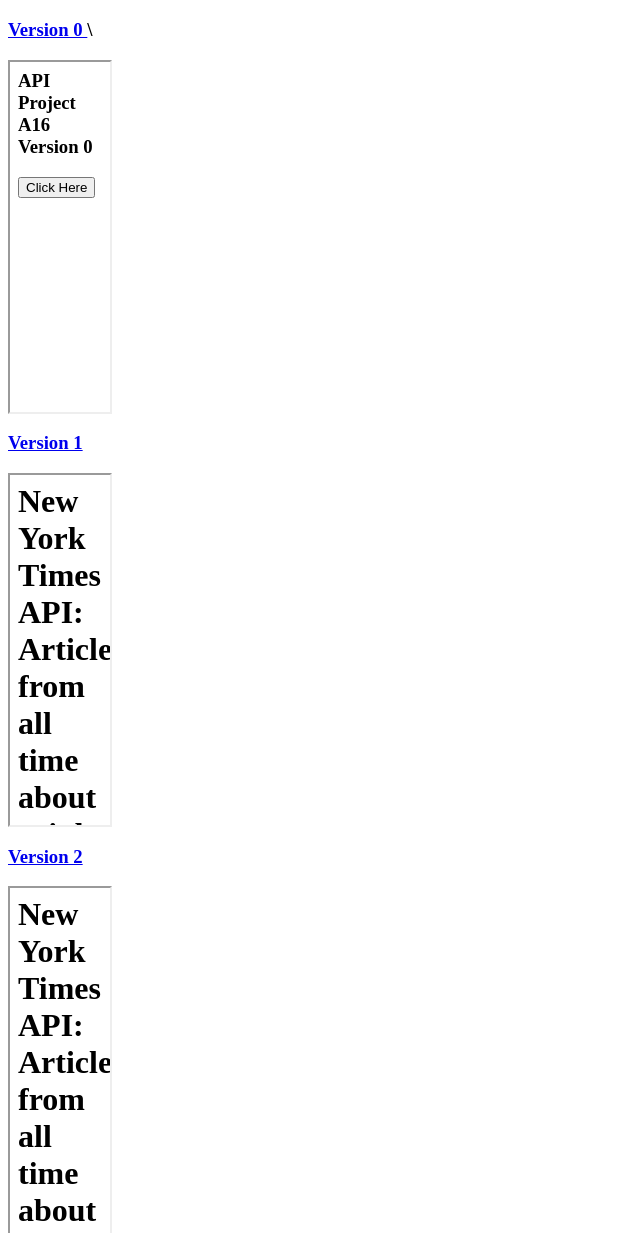
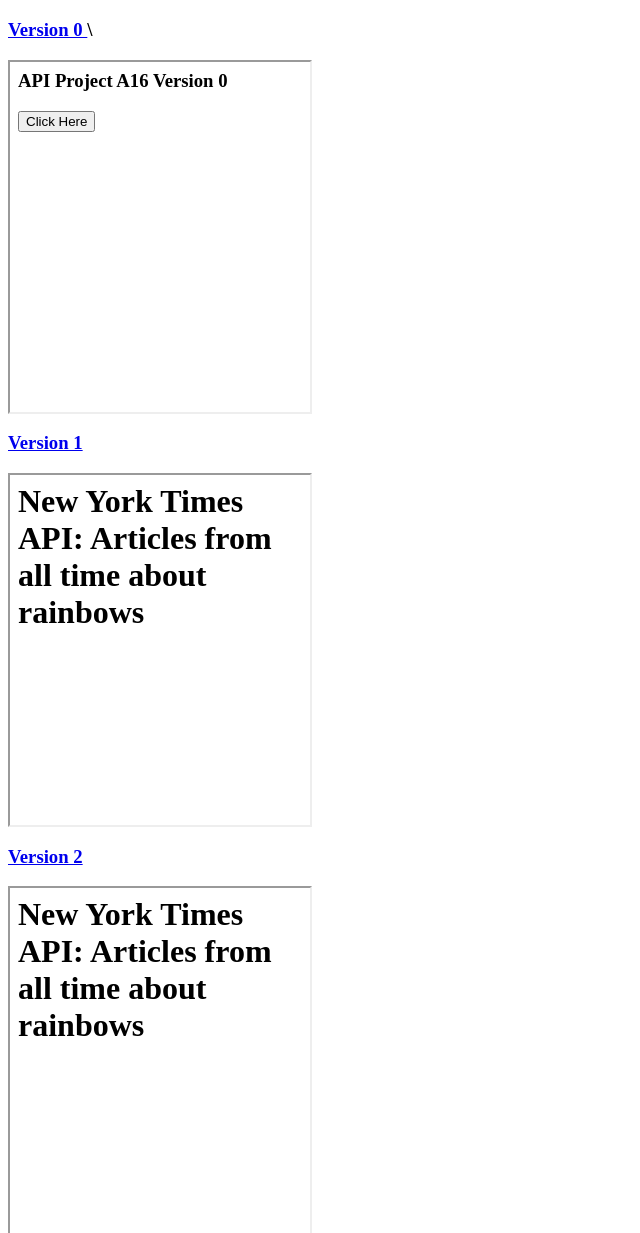
Before and after one commit to aqilrafi/project-2, a plain HTML site: page index.html in a window 1280 px wide. Shown: the part 87-1320 px from the top of the page, without its empty margins (0-640 px from the left). Drawn offline with nearby package versions, Linux system fonts and the light colour scheme; no server answers.

Commit message:
Update index.html

```diff
--- a/index.html
+++ b/index.html
@@ -7,16 +7,16 @@
 
     <h1>Project 2: API's</h1>
 <h3><a href="version0.html">Version 0 </a>\</h3>
-<iframe src="version0.html" height="350px" width="100px"></iframe>
+<iframe src="version0.html" height="350px" width="300px"></iframe>
 
 <h3><a href="version1.html">Version 1 </a>  </h3>
-<iframe src="version1.html" height="350px" width="100px"></iframe>
+<iframe src="version1.html" height="350px" width="300px"></iframe>
 
 <h3><a href="version2.html">Version 2 </a> </h3>
-<iframe src="version2.html" height="350px" width="100px"></iframe>
+<iframe src="version2.html" height="350px" width="300px"></iframe>
 
 <h3><a href="version3.html">Version 3 </a>  </h3>
-<iframe src="version3.html" height="350px" width="100px"></iframe>
+<iframe src="version3.html" height="350px" width="300px"></iframe>
 
 </body>
 </html>
```
